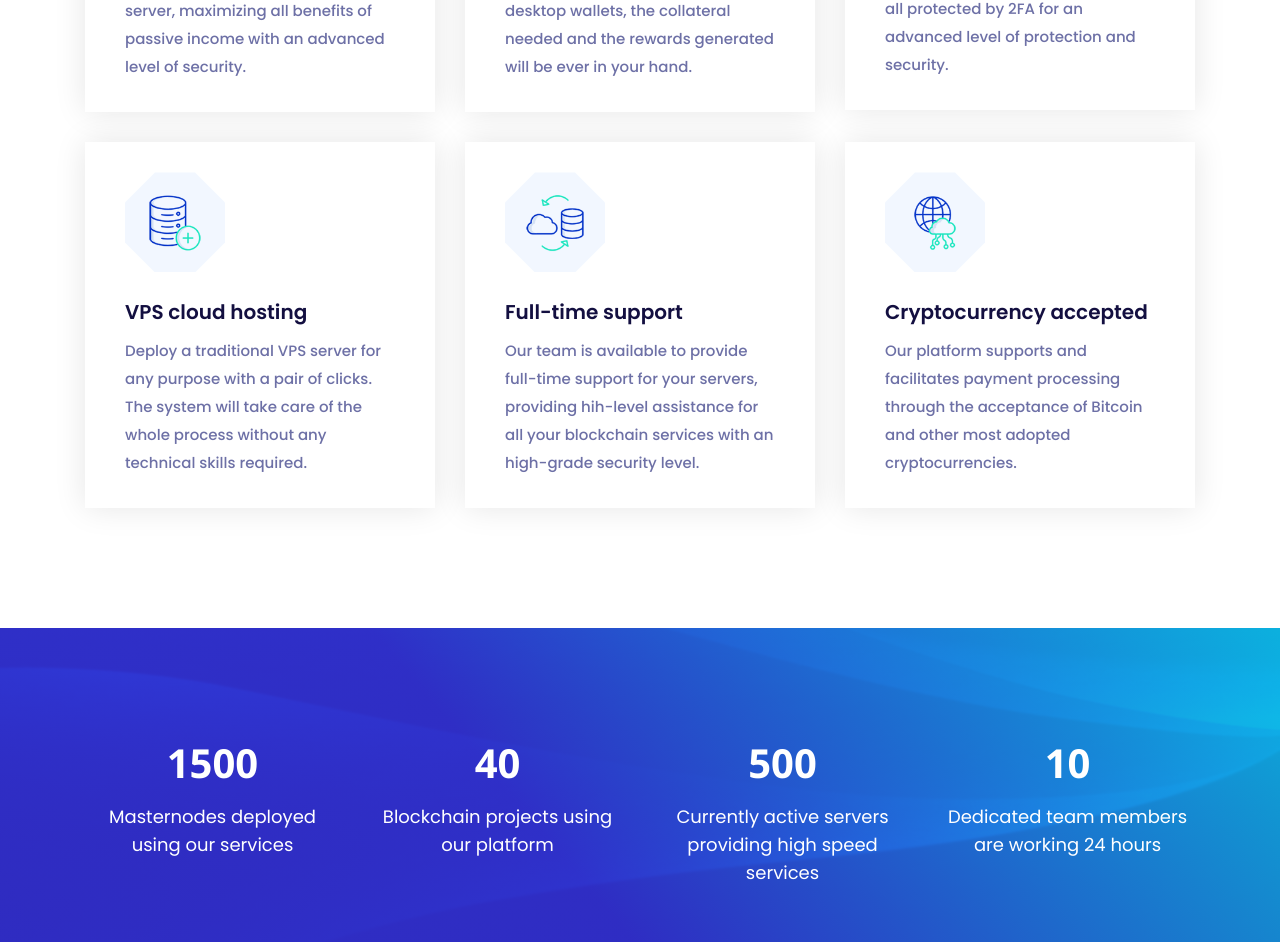
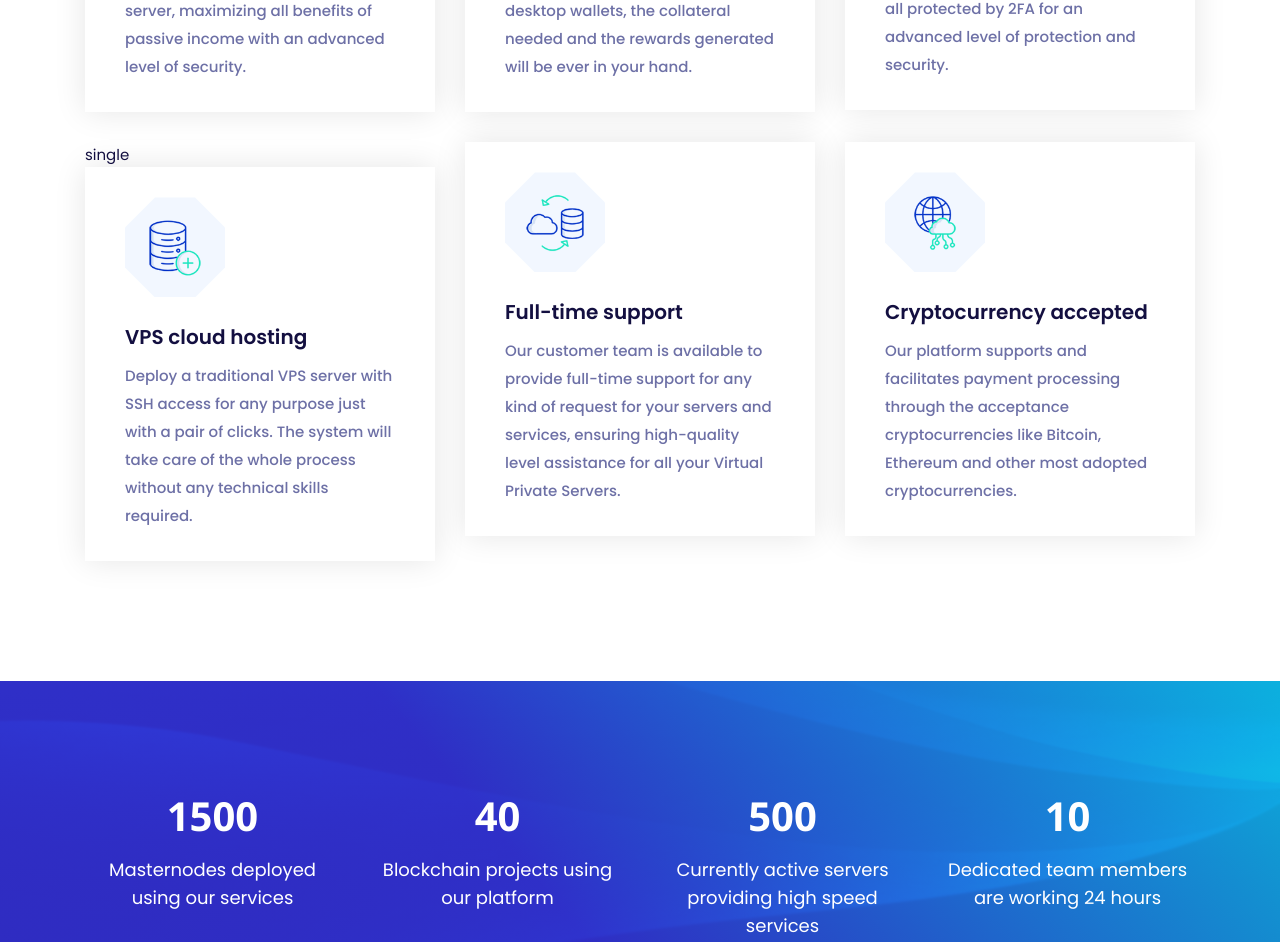
Before and after one commit to TheHub-Hosting/website, a plain HTML site: page index.html in a window 1280 px wide. Shown: the part 1689-2631 px from the top of the page. Drawn offline with nearby package versions, Linux system fonts and the light colour scheme; files whose address does not match are found by name.

Commit message:
minor changes

```diff
--- a/index.html
+++ b/index.html
@@ -164,13 +164,13 @@
                 </div>
                 <!--end service single-->
                 <!--start service single-->
-                <div class="col-lg-4 col-md-6">
+                <div class="col-lg-4 col-md-6">single
                     <div class="service-single">
                         <div class="icon">
                             <img src="assets/images/icon-4.png" class="img-fluid" alt="">
                         </div>
                         <h4>VPS cloud hosting</h4>
-                        <p>Deploy a traditional VPS server for any purpose with a pair of clicks. The system will take care of the whole process without any technical skills required.</p>
+                        <p>Deploy a traditional VPS server with SSH access for any purpose just with a pair of clicks. The system will take care of the whole process without any technical skills required.</p>
                     </div>
                 </div>
                 <!--end service single-->
@@ -181,7 +181,7 @@
                             <img src="assets/images/icon-5.png" class="img-fluid" alt="">
                         </div>
                         <h4>Full-time support</h4>
-                        <p>Our team is available to provide full-time support for your servers, providing hih-level assistance for all your blockchain services with an high-grade security level.</p>
+                        <p>Our customer team is available to provide full-time support for any kind of request for your servers and services, ensuring high-quality level assistance for all your Virtual Private Servers.</p>
                     </div>
                 </div>
                 <!--end service single-->
@@ -192,7 +192,7 @@
                             <img src="assets/images/icon-6.png" class="img-fluid" alt="">
                         </div>
                         <h4>Cryptocurrency accepted</h4>
-                        <p>Our platform supports and facilitates payment processing through the acceptance of Bitcoin and other most adopted cryptocurrencies.</p>
+                        <p>Our platform supports and facilitates payment processing through the acceptance cryptocurrencies like Bitcoin, Ethereum and other most adopted cryptocurrencies.</p>
                     </div>
                 </div>
                 <!--end service single-->
```
